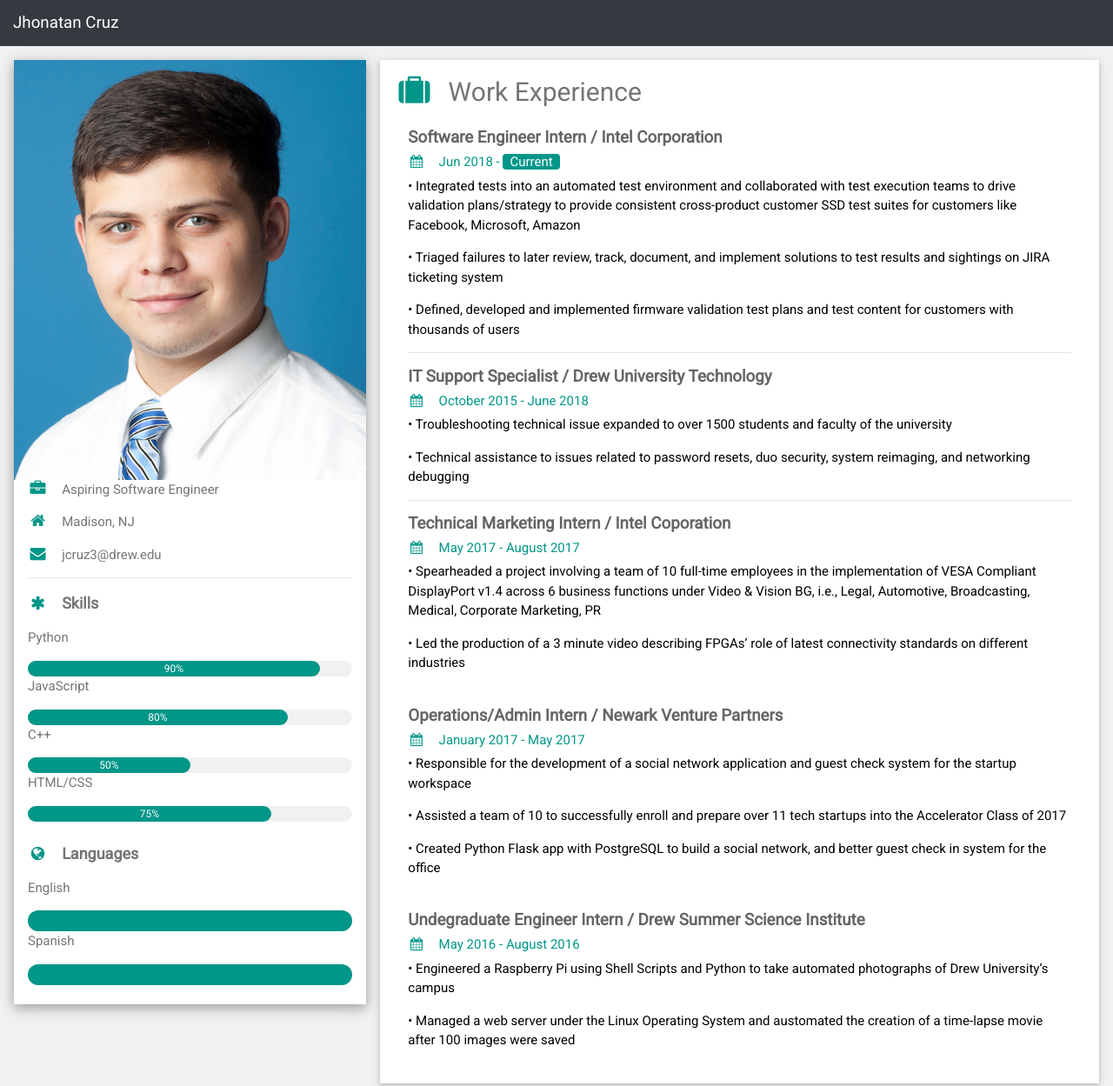
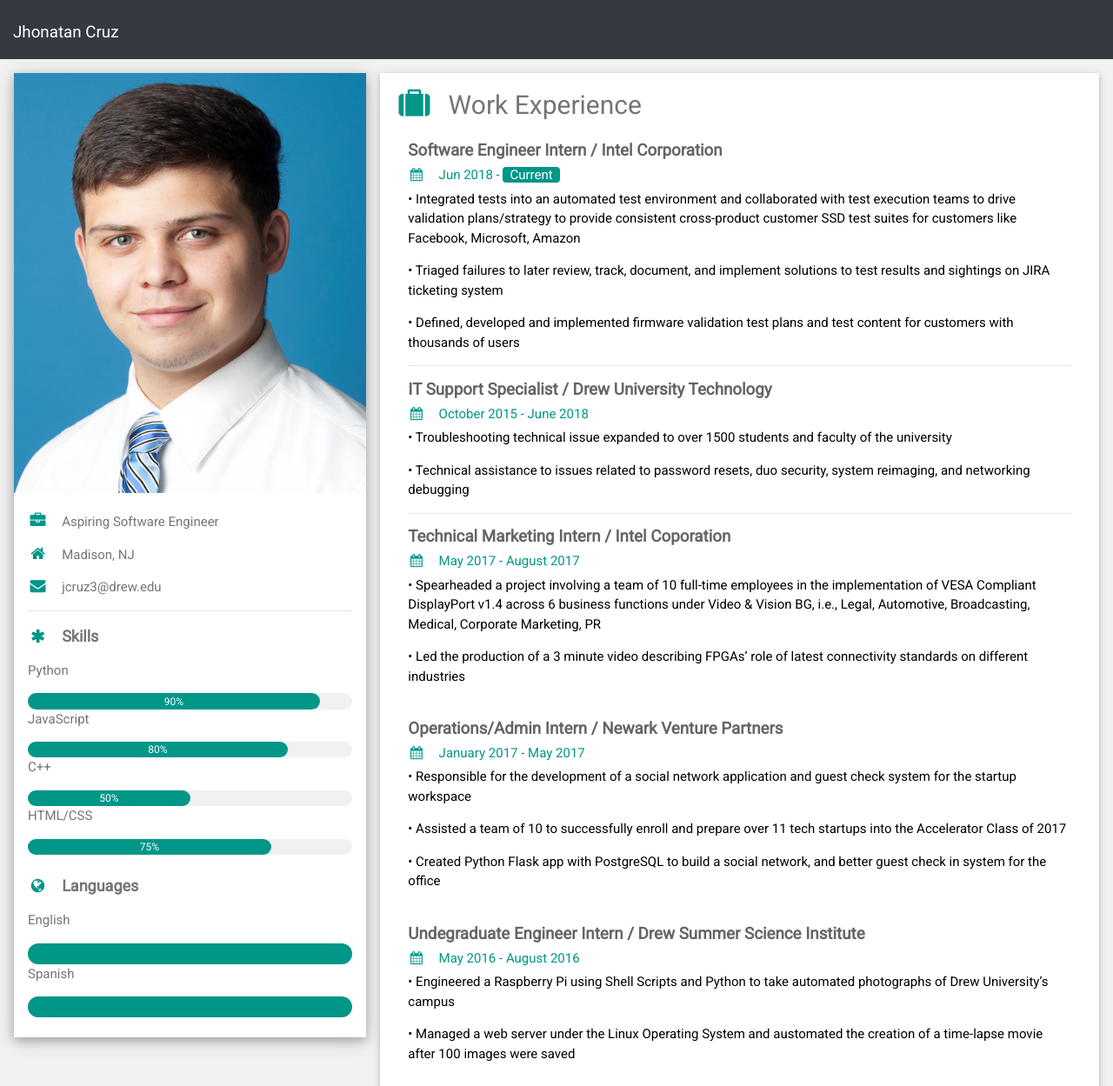
Before and after one commit to jhonatancruz/jhonatancruz.github.io, a plain HTML site: page index.html in a window 1280 px wide. Shown: the top 1249 px of the page at 87% size. Drawn offline with nearby package versions, Linux system fonts and the light colour scheme.

Commit message:
Edited navbar

```diff
--- a/index.html
+++ b/index.html
@@ -1,6 +1,6 @@
 <!DOCTYPE html>
 <html>
-<title>JCruz</title>
+<title>JC</title>
 <meta charset="UTF-8">
 <meta name="viewport" content="width=device-width, initial-scale=1">
 <link rel="stylesheet" href="https://www.w3schools.com/w3css/4/w3.css">
@@ -12,34 +12,26 @@
 html,body,h1,h2,h3,h4,h5,h6 {font-family: "Roboto", sans-serif}
 </style>
 <nav class="navbar navbar-dark bg-dark">
-  <a class="navbar-brand" href="#">Jhonatan Cruz</a>
+  <h1><a class="navbar-brand" href="/">Jhonatan Cruz</a></h1>
 </nav>
 
 <body class="w3-light-grey">
 
 <!-- Page Container -->
 <div class="w3-content w3-margin-top" style="max-width:1400px;">
-
-
   <!-- The Grid -->
   <div class="w3-row-padding">
-
-
-
     <!-- Left Column -->
     <div class="w3-third">
 
-
       <div class="w3-white w3-text-grey w3-card-4">
         <div class="w3-display-container">
-
-
-
           <img src="Jhonatan-C.png" style="width:100%" alt="Avatar">
           <div class="w3-display-bottomleft w3-container w3-text-teal">
-          </div>
-        </div>
-        <div class="w3-container">
+         </div>
+      </div>
+      <br>
+      <div class="w3-container">
 
 
           <p><i class="fa fa-briefcase fa-fw w3-margin-right w3-large w3-text-teal"></i>Aspiring Software Engineer</p>
```
